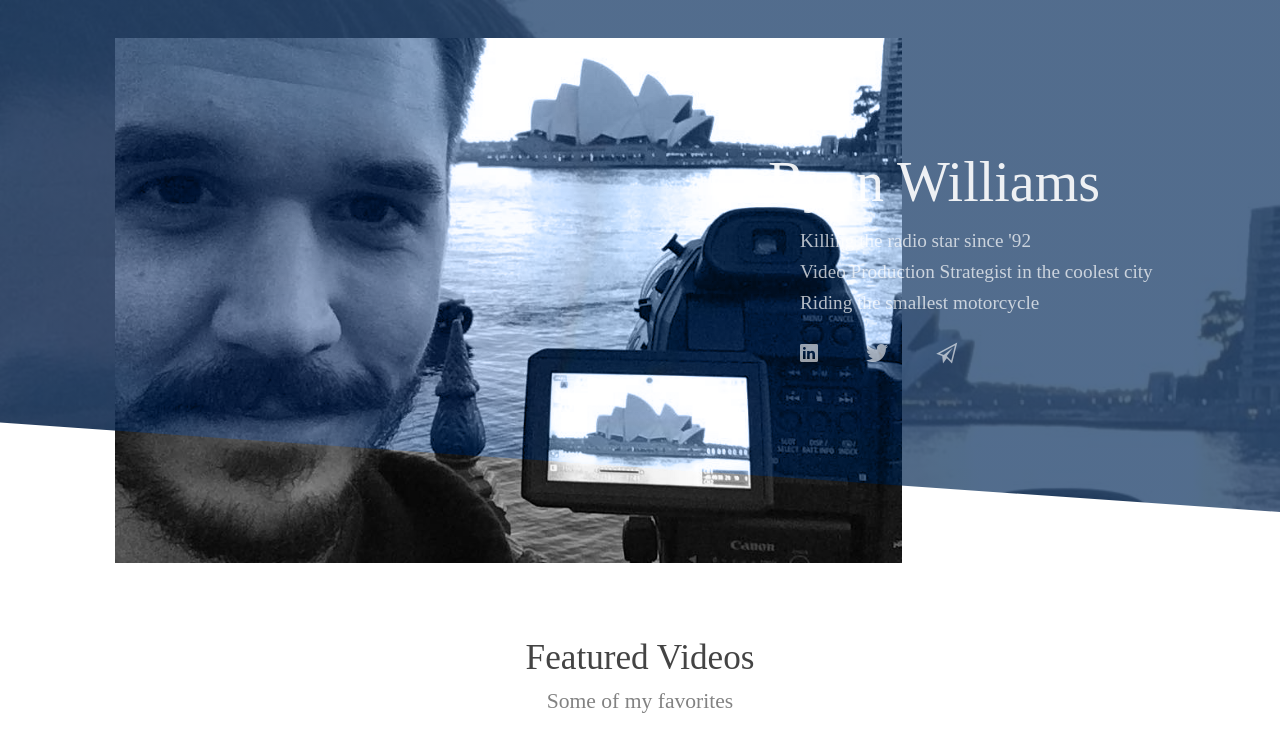
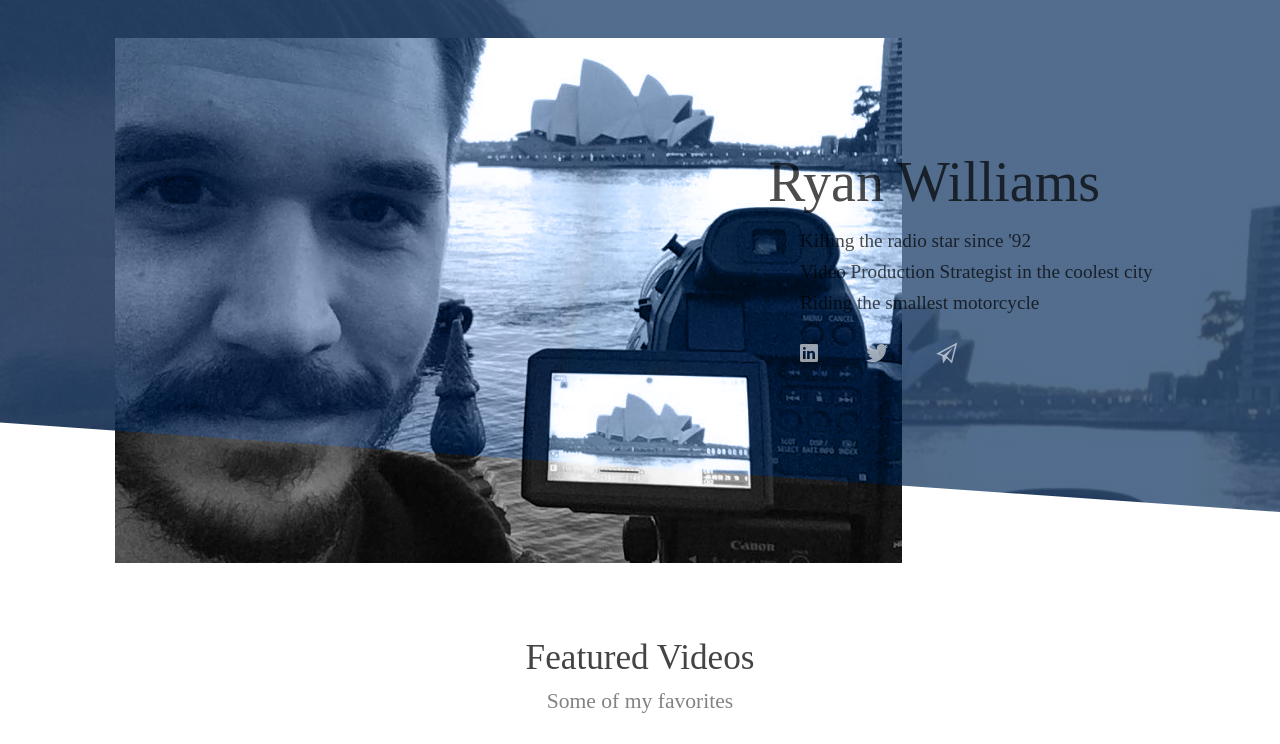
Before and after one commit to ramenhog/dove, a Jekyll site: the page built from index.html, in a window 1280 px wide. Shown: the top 744 px of the page. Built offline with Jekyll 4.4.1, drawn with Linux system fonts in a browser that asks for light colours; some web fonts are replaced; grey boxes are pictures that could not be loaded.

Commit message:
Update _frontpage.scss

```diff
--- a/_sass/_frontpage.scss
+++ b/_sass/_frontpage.scss
@@ -111,7 +111,7 @@ body {
   }
 
   h1 {
-    color: rgba($white, 0.9);
+    color: rgba(#000, 0.7);
     margin-bottom: 0.3em;
   }
 
@@ -125,7 +125,7 @@ body {
   &__deets-list {
     li {
       font-size: 1.1rem;
-      color: rgba($white, 0.7);
+      color: rgba(#000, 0.7);
 
       @media #{$mobile} {
         font-size: 1.2rem;
```
